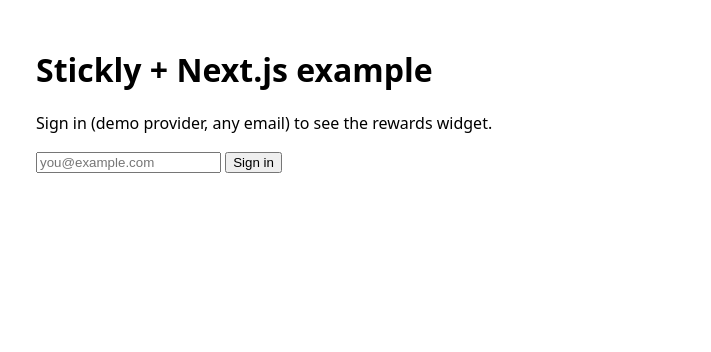
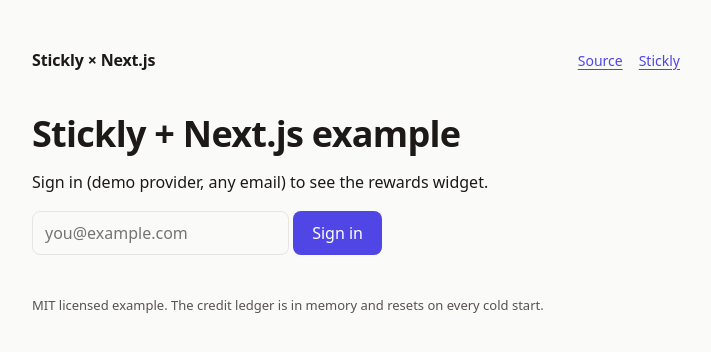
Before and after one commit to tarunmottlia/stickly-nextjs-example, a Next.js app: page / in a window 1280 px wide. Shown: the top 352 px of the page, without its empty margins (284-995 px from the left). Built offline with nearby package versions, Linux system fonts and the light colour scheme; no server answers.

Commit message:
Enhance layout with metadata, viewport, and structure
Updated metadata and viewport settings, added skip link, header, and footer to RootLayout.

```diff
--- a/app/layout.tsx
+++ b/app/layout.tsx
@@ -1,10 +1,37 @@
-export const metadata = { title: 'Stickly + Next.js + Auth.js example' };
+import type { Metadata, Viewport } from 'next';
+import './globals.css';
+
+export const metadata: Metadata = {
+  title: 'Stickly + Next.js + Auth.js example',
+  description:
+    'Next.js App Router example: a rewards widget for signed-in users, a server-signed user token, and a webhook route that grants credits once per event.',
+};
+
+export const viewport: Viewport = {
+  themeColor: [
+    { media: '(prefers-color-scheme: light)', color: '#fafaf9' },
+    { media: '(prefers-color-scheme: dark)', color: '#0c0a09' },
+  ],
+};
 
 export default function RootLayout({ children }: { children: React.ReactNode }) {
   return (
     <html lang="en">
-      <body style={{ fontFamily: 'system-ui, sans-serif', maxWidth: 640, margin: '48px auto', padding: '0 16px' }}>
-        {children}
+      <body>
+        <a className="skip-link" href="#main">Skip to content</a>
+        <div className="shell">
+          <header className="top">
+            <span className="brand">Stickly × Next.js</span>
+            <nav aria-label="Project links">
+              <a href="https://github.com/tarunmottlia/stickly-nextjs-example">Source</a>
+              <a href="https://stickly.live?utm_source=vercel&utm_medium=guest&utm_campaign=gp">Stickly</a>
+            </nav>
+          </header>
+          <main id="main">{children}</main>
+          <footer>
+            MIT licensed example. The credit ledger is in memory and resets on every cold start.
+          </footer>
+        </div>
       </body>
     </html>
   );
```
